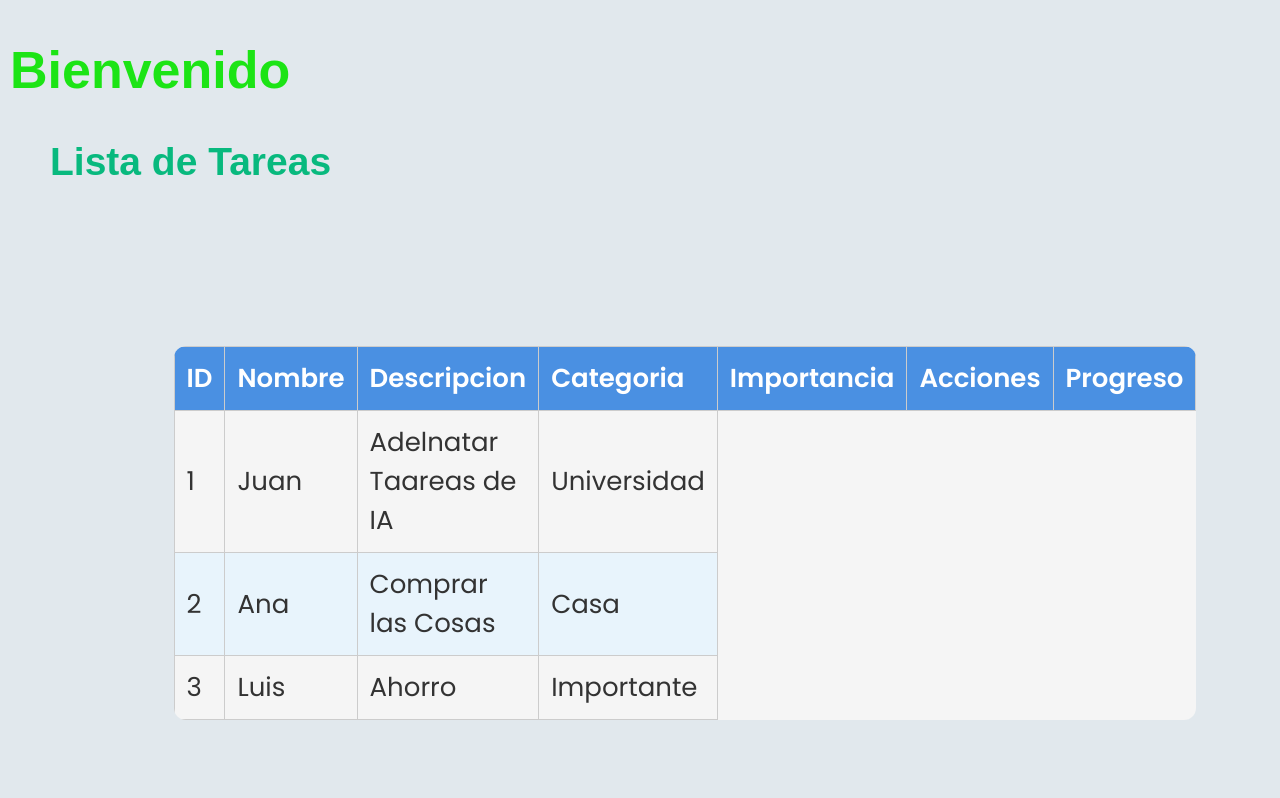
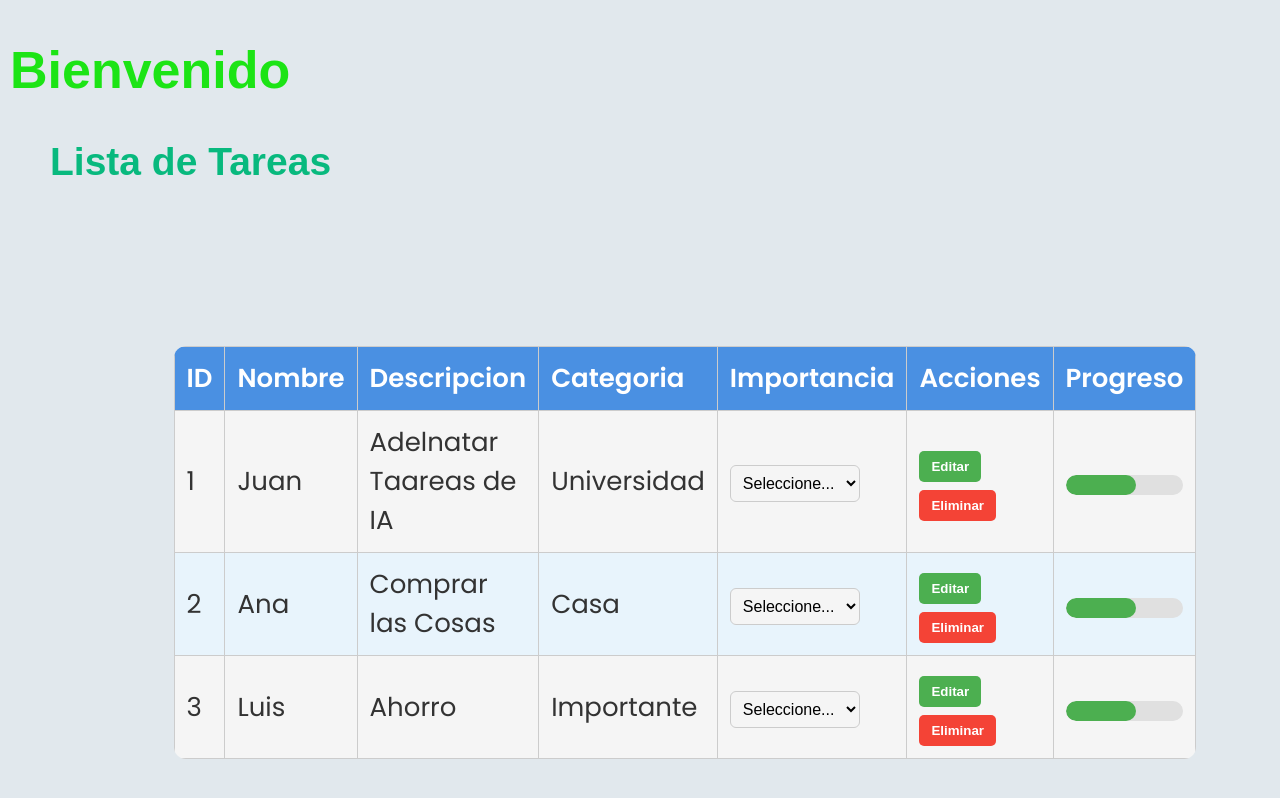
Before and after one commit to Camilo241/Preparativos-React, a React (Create React App) app: page / in a window 1280 px wide. Shown: the top 798 px of the page. Built offline with nearby package versions, Linux system fonts and the light colour scheme.

Commit message:
:construction:

```diff
--- a/src/Componentes/Tabla.js
+++ b/src/Componentes/Tabla.js
@@ -3,8 +3,8 @@ import '../Estilos/Tabla.css';
 
 function Tabla() {
     const data = [
-        { Id: 1, name: 'Juan', Descripcion : 'Adelnatar Taareas de IA', category : 'Universidad' },
-        { Id: 2, name: 'Ana', Descripcion : 'Comprar las Cosas' ,category : 'Casa' },
+        { Id: 1, name: 'Juan', Descripcion: 'Adelnatar Taareas de IA', category: 'Universidad' },
+        { Id: 2, name: 'Ana', Descripcion: 'Comprar las Cosas', category: 'Casa' },
         { Id: 3, name: 'Luis', Descripcion: 'Ahorro', category: 'Importante' },
     ];
     return (
@@ -28,6 +28,21 @@ function Tabla() {
                             <td>{user.name}</td>
                             <td>{user.Descripcion}</td>
                             <td>{user.category}</td>
+                            <td>
+                                <select>
+                                    <option>Seleccione...</option>
+                                    <option value="Baja">Baja</option>
+                                    <option value="Media">Media</option>
+                                    <option value="Alta">Alta</option>
+                                </select>
+                            </td>
+                            <td>
+                                <button className="edit-button">Editar</button>
+                                <button className="delete-button">Eliminar</button>
+                            </td>
+                            <td>
+                                <progress value="60" max="100"></progress>
+                            </td>
                         </tr>
                     ))}
                 </tbody>
--- a/src/Estilos/Tabla.css
+++ b/src/Estilos/Tabla.css
@@ -68,3 +68,66 @@ body {
     font-weight: 400;
     /* Texto gris oscuro y no tan pesado como el header */
 }
+
+select {
+    padding: 8px;
+    font-size: 1rem;
+    border-radius: 6px;
+    border: 1px solid #cccccc;
+    background-color: #f5f5f5;
+    cursor: pointer;
+}
+
+select:focus {
+    border-color: #4a90e2; /* Cambiar el borde al seleccionar */
+    outline: none;
+}
+
+.edit-button {
+    padding: 8px 12px;
+    background-color: #4caf50; /* Verde */
+    color: white;
+    border: none;
+    border-radius: 5px;
+    cursor: pointer;
+    margin-right: 5px;
+    font-weight: bold;
+}
+.delete-button {
+    padding: 8px 12px;
+    background-color: #f44336; /* Rojo */
+    color: white;
+    border: none;
+    border-radius: 5px;
+    cursor: pointer;
+    font-weight: bold;
+}
+
+.edit-button:hover {
+    background-color: #45a049;
+}
+
+.delete-button:hover {
+    background-color: #d45b59;
+}
+
+progress {
+    width: 100%;
+    height: 20px;
+    border-radius: 10px;
+    overflow: hidden;
+    background-color: #e0e0e0; /* Color de fondo */
+}
+
+progress::-webkit-progress-bar {
+    background-color: #e0e0e0;
+}
+
+progress::-webkit-progress-value {
+    background-color: #4caf50; /* Color de la barra de progreso */
+    border-radius: 10px;
+}
+
+progress::-moz-progress-bar {
+    background-color: #4caf50;
+}
```
